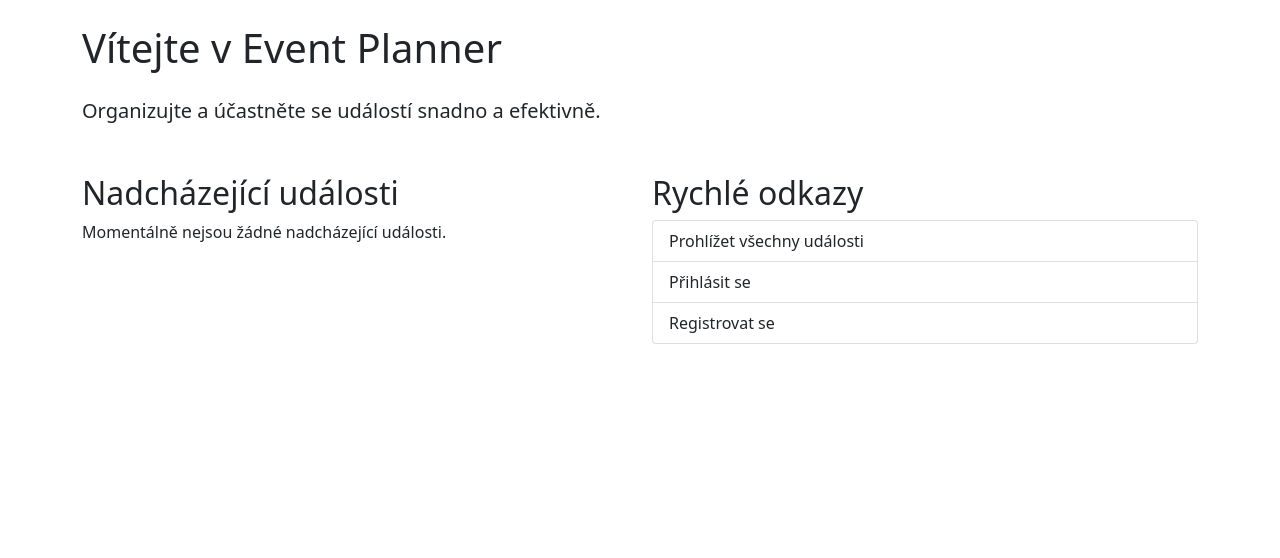
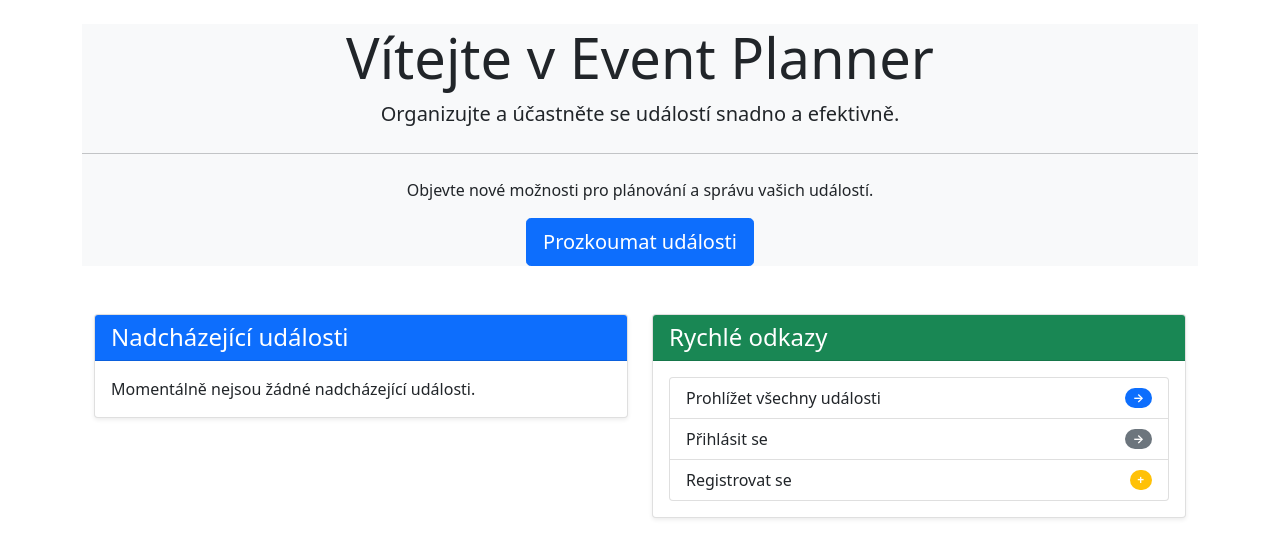
Before and after one commit to BarboraKindl/EventPlanner, a Django app: page / in a window 1280 px wide. Shown: the part 56-614 px from the top of the page. Run offline with Django 3.2, Linux system fonts and the light colour scheme; parts of the project's set-up code (start-up, migrations or seed data) failed here and were passed over.

Commit message:
Redesigned the home page with a more elegant and modern layout.

```diff
--- a/templates/home.html
+++ b/templates/home.html
@@ -3,38 +3,74 @@
 {% block title %}Domů - Event Planner{% endblock %}
 
 {% block content %}
-<h1 class="mb-4">Vítejte v Event Planner</h1>
+<div class="jumbotron text-center bg-light">
+    <h1 class="display-4">Vítejte v Event Planner</h1>
     <p class="lead">Organizujte a účastněte se událostí snadno a efektivně.</p>
+    <hr class="my-4">
+    <p>Objevte nové možnosti pro plánování a správu vašich událostí.</p>
+    <a class="btn btn-primary btn-lg" href="{% url 'event_list' %}" role="button">Prozkoumat události</a>
+</div>
 
-<div class="row mt-5">
+<div class="container mt-5">
+    <div class="row">
         <div class="col-md-6">
-        <h2>Nadcházející události</h2>
+            <div class="card shadow-sm">
+                <div class="card-header bg-primary text-white">
+                    <h2 class="h4 mb-0">Nadcházející události</h2>
+                </div>
+                <div class="card-body">
                     {% if upcoming_events %}
-            <ul class="list-group">
+                        <div class="list-group list-group-flush">
                             {% for event in upcoming_events %}
-                    <li class="list-group-item">
-                        <a href="{% url 'event_detail' event.id %}">{{ event.title }}</a>
-                        <br>
+                                <a href="{% url 'event_detail' event.id %}" class="list-group-item list-group-item-action flex-column align-items-start">
+                                    <div class="d-flex w-100 justify-content-between">
+                                        <h5 class="mb-1">{{ event.title }}</h5>
                                         <small>{{ event.start_time|date:"d.m.Y H:i" }}</small>
-                    </li>
+                                    </div>
+                                    <p class="mb-1">{{ event.description|truncatewords:20 }}</p>
+                                </a>
                             {% endfor %}
-            </ul>
+                        </div>
                     {% else %}
-            <p>Momentálně nejsou žádné nadcházející události.</p>
-        {% endif %}
-    </div>
-    <div class="col-md-6">
-        <h2>Rychlé odkazy</h2>
-        <div class="list-group">
-            <a href="{% url 'event_list' %}" class="list-group-item list-group-item-action">Prohlížet všechny události</a>
-            {% if user.is_authenticated %}
-                <a href="{% url 'event_new' %}" class="list-group-item list-group-item-action">Vytvořit novou událost</a>
-                <a href="{% url 'profile' %}" class="list-group-item list-group-item-action">Upravit profil</a>
-            {% else %}
-                <a href="{% url 'login' %}" class="list-group-item list-group-item-action">Přihlásit se</a>
-                <a href="{% url 'register' %}" class="list-group-item list-group-item-action">Registrovat se</a>
+                        <p class="card-text">Momentálně nejsou žádné nadcházející události.</p>
                     {% endif %}
                 </div>
             </div>
         </div>
+        <div class="col-md-6">
+            <div class="card shadow-sm">
+                <div class="card-header bg-success text-white">
+                    <h2 class="h4 mb-0">Rychlé odkazy</h2>
+                </div>
+                <div class="card-body">
+                    <div class="list-group">
+                        <a href="{% url 'event_list' %}" class="list-group-item list-group-item-action d-flex justify-content-between align-items-center">
+                            Prohlížet všechny události
+                            <span class="badge bg-primary rounded-pill">→</span>
+                        </a>
+                        {% if user.is_authenticated %}
+                            <a href="{% url 'event_new' %}" class="list-group-item list-group-item-action d-flex justify-content-between align-items-center">
+                                Vytvořit novou událost
+                                <span class="badge bg-success rounded-pill">+</span>
+                            </a>
+                            <a href="{% url 'profile' %}" class="list-group-item list-group-item-action d-flex justify-content-between align-items-center">
+                                Upravit profil
+                                <span class="badge bg-info rounded-pill">i</span>
+                            </a>
+                        {% else %}
+                            <a href="{% url 'login' %}" class="list-group-item list-group-item-action d-flex justify-content-between align-items-center">
+                                Přihlásit se
+                                <span class="badge bg-secondary rounded-pill">→</span>
+                            </a>
+                            <a href="{% url 'register' %}" class="list-group-item list-group-item-action d-flex justify-content-between align-items-center">
+                                Registrovat se
+                                <span class="badge bg-warning rounded-pill">+</span>
+                            </a>
+                        {% endif %}
+                    </div>
+                </div>
+            </div>
+        </div>
+    </div>
+</div>
 {% endblock %}
```
Lines whose indentation alone changed are shown as unchanged.
